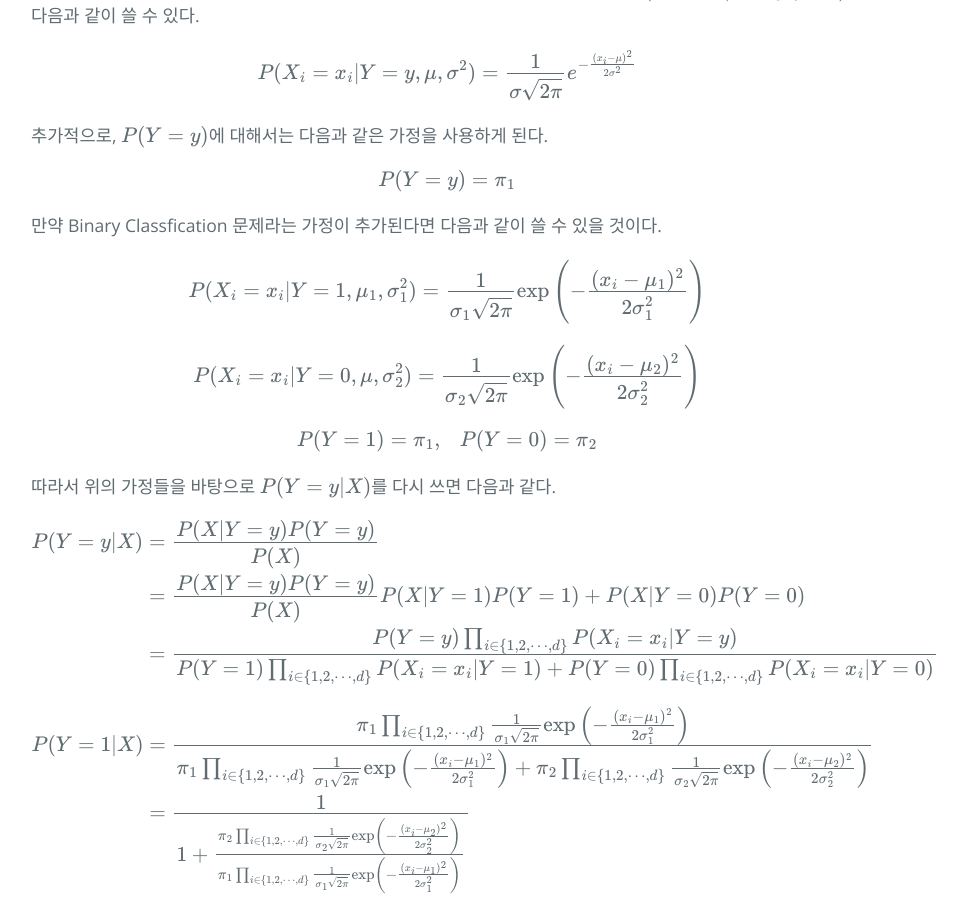
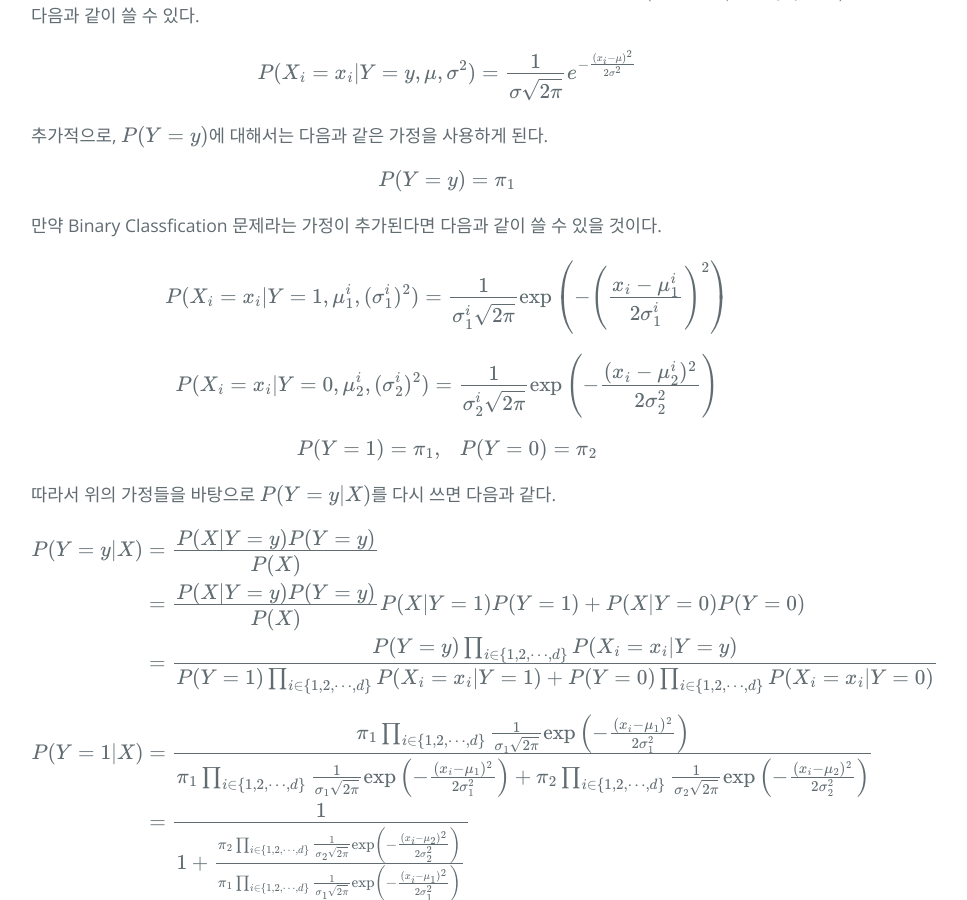
Before and after one commit to hcnoh/hcnoh.github.io, a Jekyll site: the page built from _posts/2019-04-25-logistic-regression-and-naive-bayes.md, in a window 1280 px wide and 900 px high, scrolled down 4082 px. Shown: the whole window, without its empty margins (193-1160 px from the left). Built offline with Jekyll 4.4.1, drawn with Linux system fonts in a browser that asks for light colours; formulas are drawn with MathJax 3; comment, search, counter and statistics services are not loaded.

Commit message:
Update 2019-04-25-logistic-regression-and-naive-bayes.md

```diff
--- a/_posts/2019-04-25-logistic-regression-and-naive-bayes.md
+++ b/_posts/2019-04-25-logistic-regression-and-naive-bayes.md
@@ -169,9 +169,9 @@
 
 만약 Binary Classfication 문제라는 가정이 추가된다면 다음과 같이 쓸 수 있을 것이다.
 
-$$P(X_i=x_i\vert Y=1, \mu_1, \sigma_1^2) = \frac{1}{\sigma_1 \sqrt{2 \pi}}\exp\left(-\frac{(x_i-\mu_1)^2}{2\sigma_1^2}\right)$$
+$$P(X_i=x_i\vert Y=1, \mu_1^i, (\sigma_1^i)^2) = \frac{1}{\sigma_1^i \sqrt{2 \pi}}\exp\left(-\left(\frac{x_i-\mu_1^i}{2\sigma_1^i}\right)^2\right)$$
 
-$$P(X_i=x_i\vert Y=0, \mu, \sigma_2^2) = \frac{1}{\sigma_2 \sqrt{2 \pi}}\exp\left(-\frac{(x_i-\mu_2)^2}{2\sigma_2^2}\right)$$
+$$P(X_i=x_i\vert Y=0, \mu_2^i, (\sigma_2^i)^2) = \frac{1}{\sigma_2^i \sqrt{2 \pi}}\exp\left(-\frac{(x_i-\mu_2^i)^2}{2\sigma_2^2}\right)$$
 
 $$P(Y=1) = \pi_1, \ \ \ P(Y=0) = \pi_2$$
 
```
